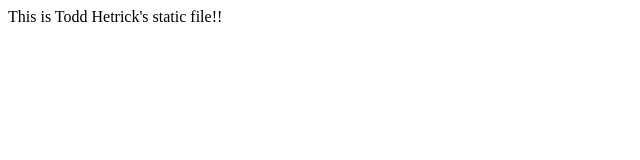
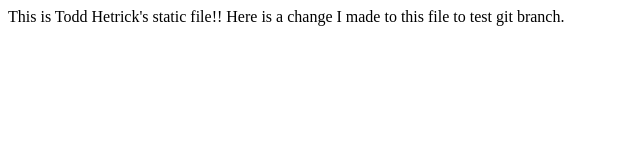
Before and after one commit to tdhetrick/git-test1, a plain HTML site: page index.html in a window 1280 px wide. Shown: the whole page, without its empty margins (0-640 px from the left). Drawn offline with Linux system fonts and the light colour scheme.

Commit message:
dev branch commit

```diff
--- a/index.html
+++ b/index.html
@@ -8,5 +8,6 @@
 </head>
 <body>
     This is Todd Hetrick's static file!!
+    Here is a change I made to this file to test git branch.
 </body>
 </html>
```
